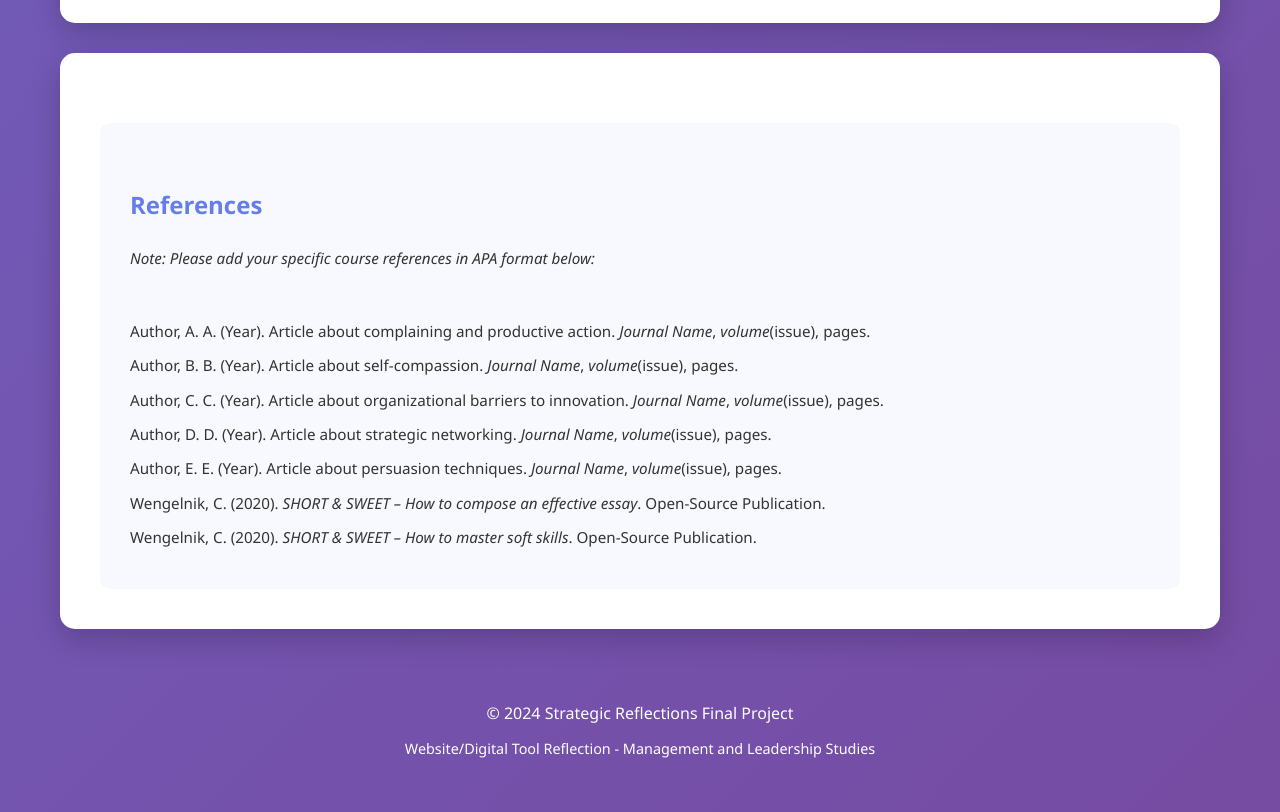
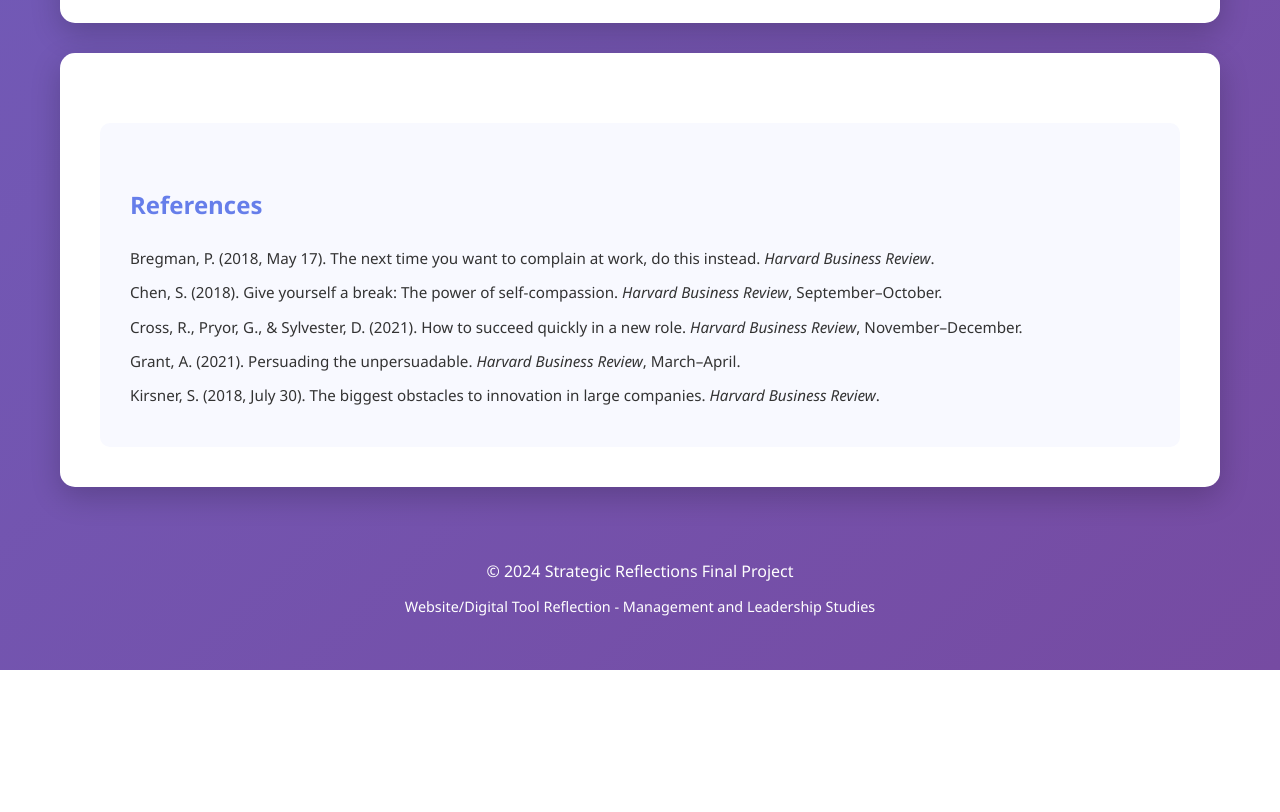
Before and after one commit to nyx1012/evinjohn.github.io, a plain HTML site: page index.html in a window 1280 px wide. Shown: the part 5300-6112 px from the top of the page. After the commit the page ends 5970 px from the top, so only its background shows below. Drawn offline with Linux system fonts and the light colour scheme.

Commit message:
Update index.html

```diff
--- a/index.html
+++ b/index.html
@@ -338,19 +338,15 @@
         </section>
 
         <section id="references" class="section">
-            <div class="reference-section">
-                <h3>References</h3>
-                <p><em>Note: Please add your specific course references in APA format below:</em></p>
-                <br>
-                <p>Author, A. A. (Year). Article about complaining and productive action. <em>Journal Name</em>, <em>volume</em>(issue), pages.</p>
-                <p>Author, B. B. (Year). Article about self-compassion. <em>Journal Name</em>, <em>volume</em>(issue), pages.</p>
-                <p>Author, C. C. (Year). Article about organizational barriers to innovation. <em>Journal Name</em>, <em>volume</em>(issue), pages.</p>
-                <p>Author, D. D. (Year). Article about strategic networking. <em>Journal Name</em>, <em>volume</em>(issue), pages.</p>
-                <p>Author, E. E. (Year). Article about persuasion techniques. <em>Journal Name</em>, <em>volume</em>(issue), pages.</p>
-                <p>Wengelnik, C. (2020). <em>SHORT & SWEET – How to compose an effective essay</em>. Open-Source Publication.</p>
-                <p>Wengelnik, C. (2020). <em>SHORT & SWEET – How to master soft skills</em>. Open-Source Publication.</p>
-            </div>
-        </section>
+    <div class="reference-section">
+        <h3>References</h3>
+        <p>Bregman, P. (2018, May 17). The next time you want to complain at work, do this instead. <em>Harvard Business Review</em>.</p>
+        <p>Chen, S. (2018). Give yourself a break: The power of self-compassion. <em>Harvard Business Review</em>, September–October.</p>
+        <p>Cross, R., Pryor, G., & Sylvester, D. (2021). How to succeed quickly in a new role. <em>Harvard Business Review</em>, November–December.</p>
+        <p>Grant, A. (2021). Persuading the unpersuadable. <em>Harvard Business Review</em>, March–April.</p>
+        <p>Kirsner, S. (2018, July 30). The biggest obstacles to innovation in large companies. <em>Harvard Business Review</em>.</p>
+    </div>
+</section>
 
         <footer>
             <p>&copy; 2024 Strategic Reflections Final Project</p>
```
